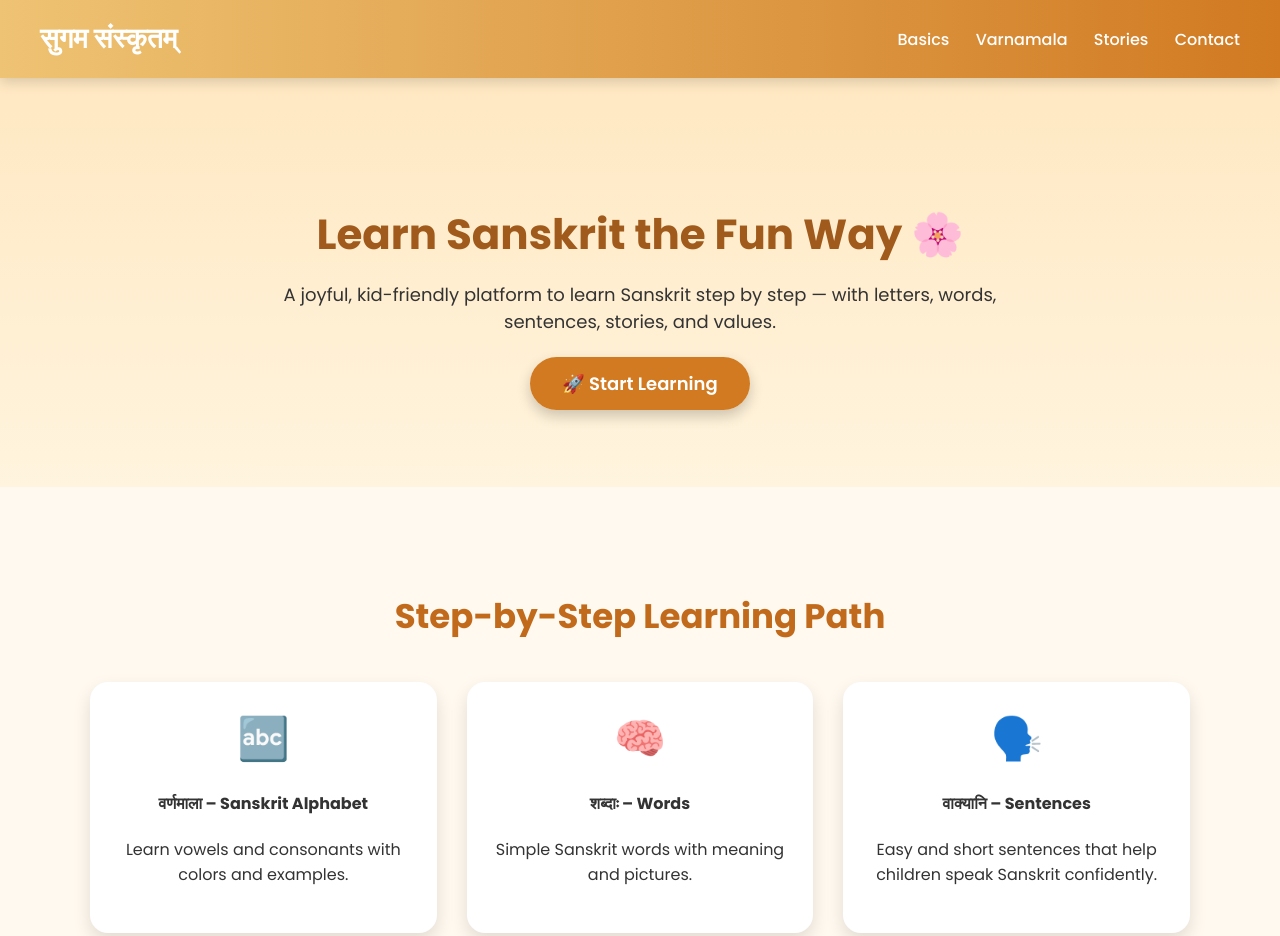
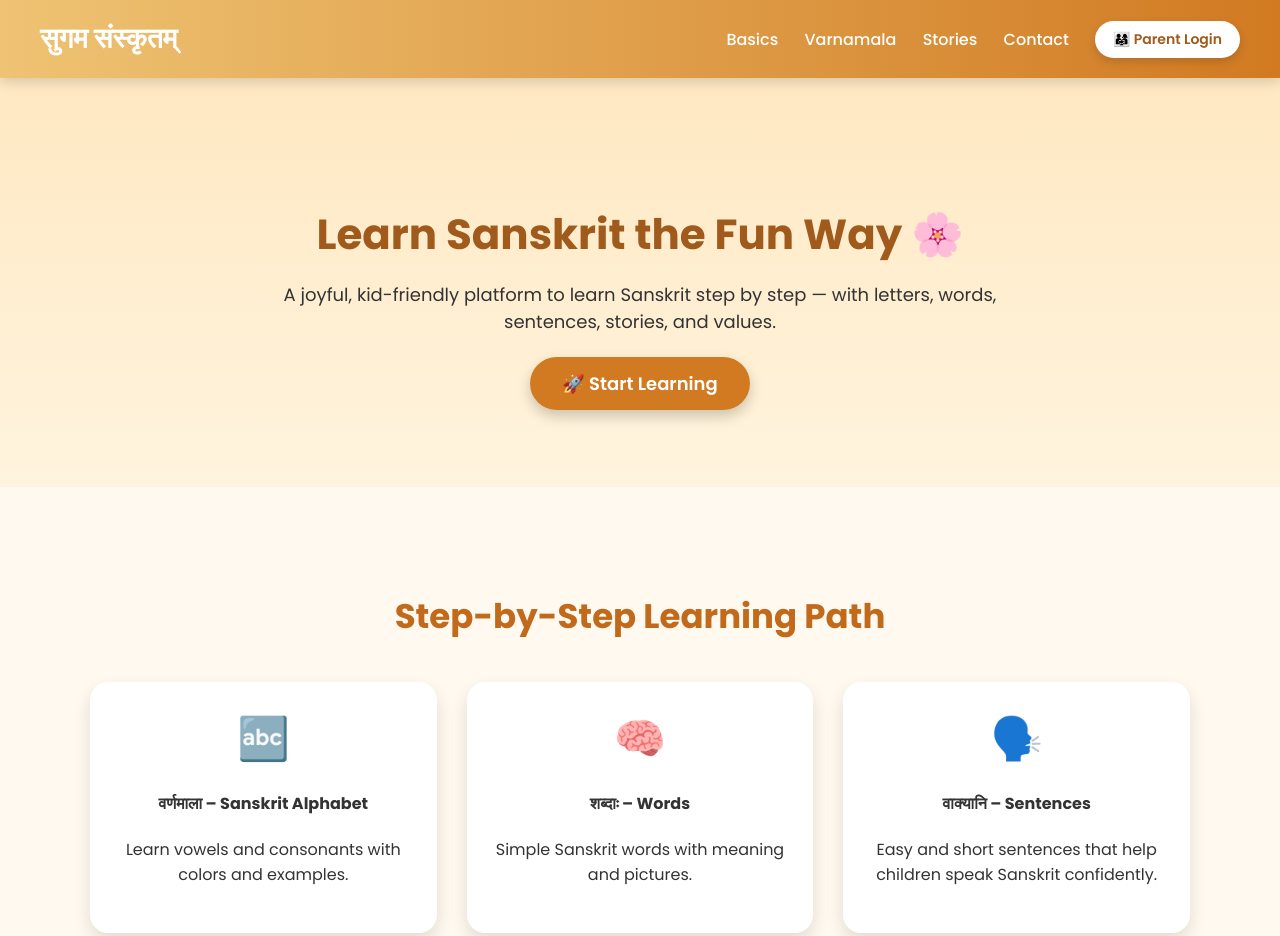
Before and after one commit to susmithasarepaka/Samskrutam-, a plain HTML site: page index.html in a window 1280 px wide. Shown: the top 936 px of the page. Drawn offline with Linux system fonts and the light colour scheme.

Commit message:
Add header section with login button

```diff
--- a/index.html
+++ b/index.html
@@ -40,6 +40,28 @@
       margin: 0;
       font-size: 28px;
       font-weight: 700;
+    }
+    .header-right {
+      display: flex;
+      align-items: center;
+      gap: 26px;
+    }
+
+    .login-btn {
+      background: white;
+      color: #A05A1C;
+      padding: 8px 18px;
+      border-radius: 20px;
+      text-decoration: none;
+      font-size: 14px;
+      font-weight: 600;
+      box-shadow: 0 4px 10px rgba(0,0,0,0.15);
+      transition: all 0.25s ease;
+    }
+
+    .login-btn:hover {
+      background: #FFE8C2;
+      transform: translateY(-2px);
     }
 
     nav a {
@@ -133,12 +155,16 @@
 
 <header>
   <h1>सुगम संस्कृतम्</h1>
+  <div class="header-right">
     <nav>
       <a href="#basics">Basics</a>
       <a href="varnamala.html">Varnamala</a>
       <a href="#stories">Stories</a>
       <a href="#contact">Contact</a>
     </nav>
+
+    <a href="login.html" class="login-btn">👨‍👩‍👧 Parent Login</a>
+  </div>
 </header>
 
 <section class="hero">
```
Lines whose indentation alone changed are shown as unchanged.
